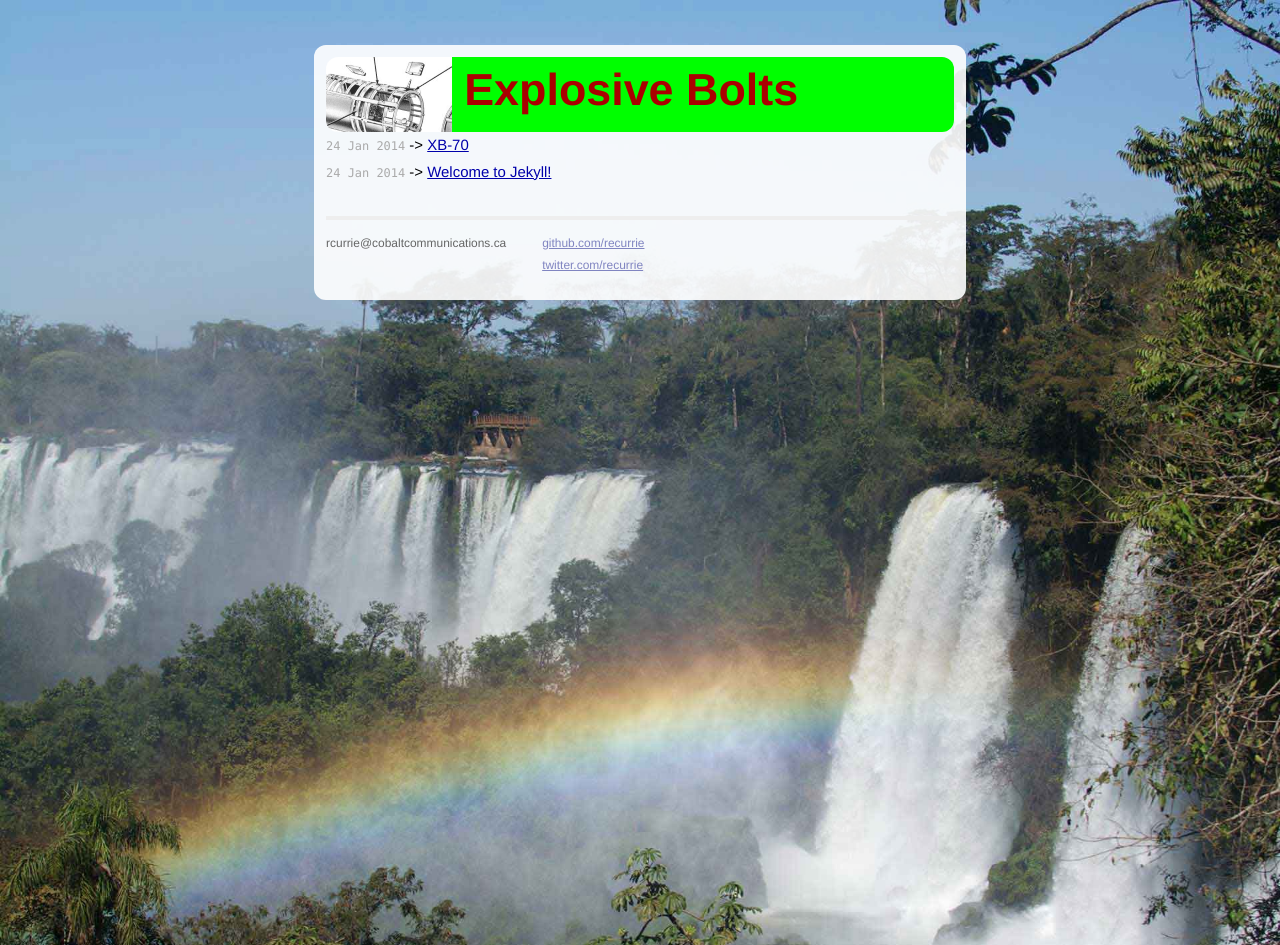
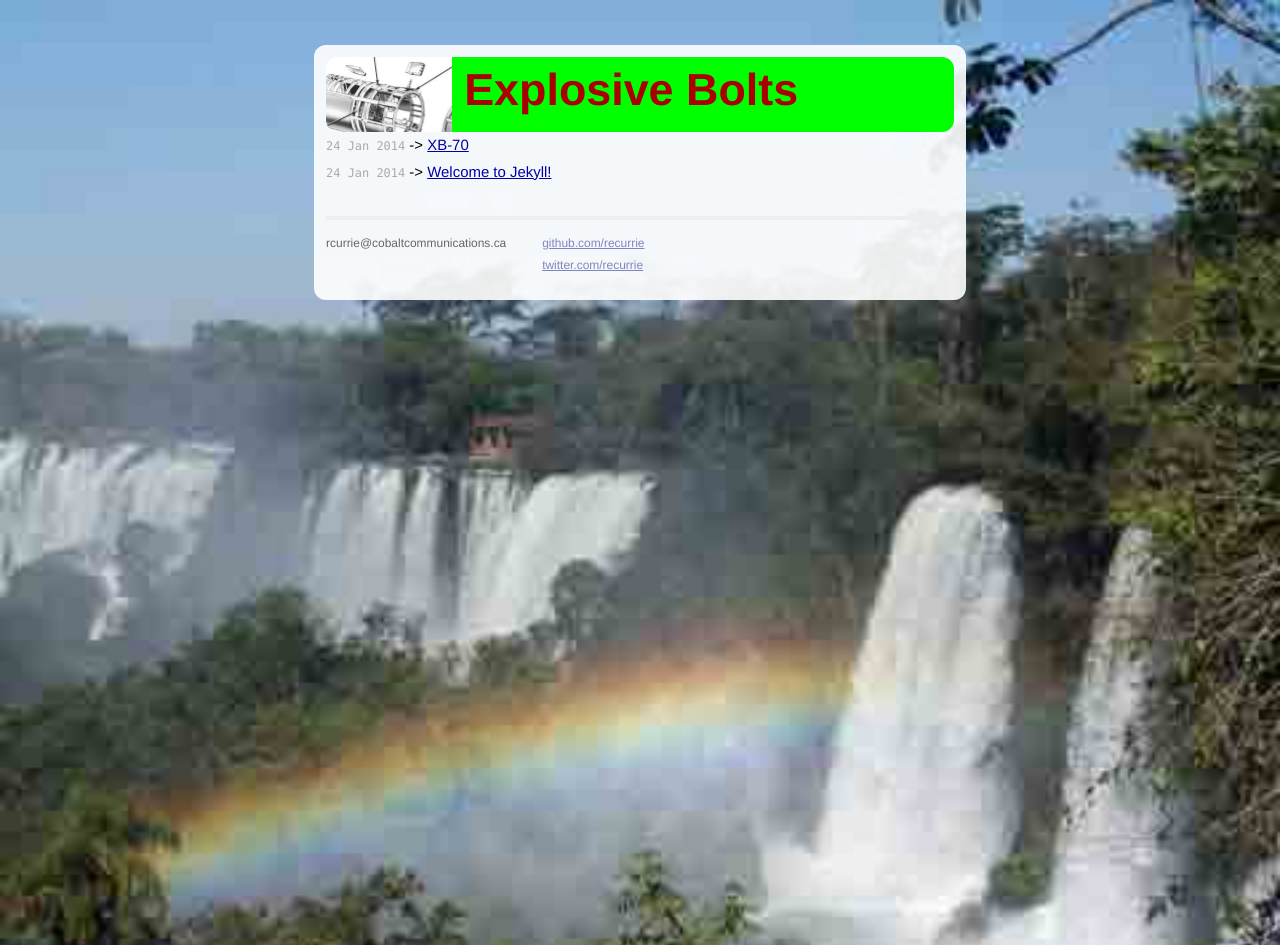
Before and after one commit to recurrie/recurrie.github.io, a Jekyll site: the page built from index.html, in a window 1280 px wide. Built offline with Jekyll 4.4.1, drawn with Linux system fonts in a browser that asks for light colours; Markdown is read by kramdown in place of the engine named in the settings.

Commit message:
lowers image

```diff
--- a/css/global.css
+++ b/css/global.css
@@ -1,5 +1,8 @@
 body {
-background: url('/images/photo2.jpg') no-repeat center center fixed;
+background:
+url('/images/photo2_lowres.jpg') no-repeat center center fixed,
+url('/images/photo2.jpg') no-repeat center center fixed;
+
 -moz-background-size: cover;
 -webkit-background-size: cover;
 -o-background-size: cover;
```
Also changed, not shown: images/photo2_lowres.jpg (added).
